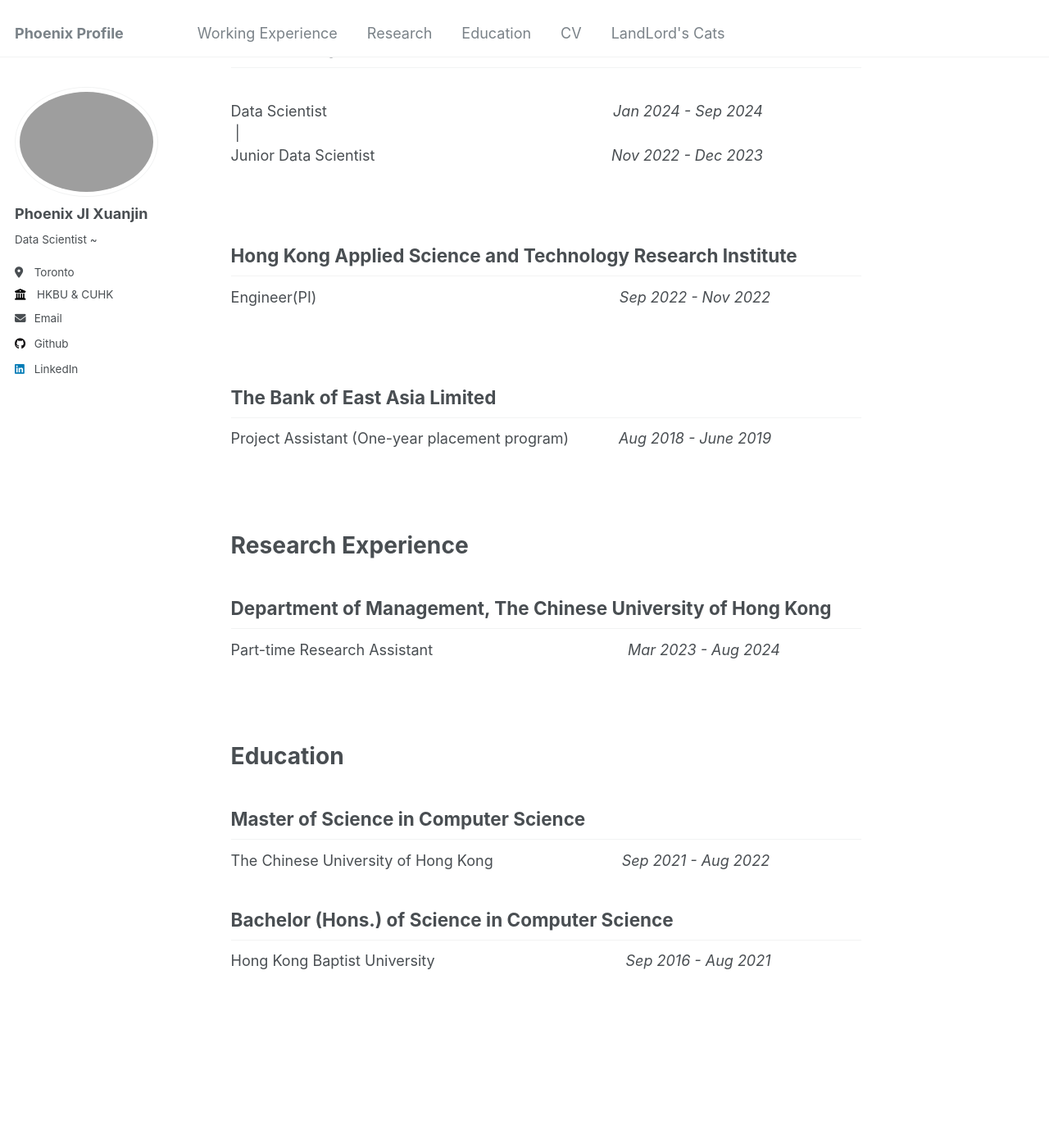
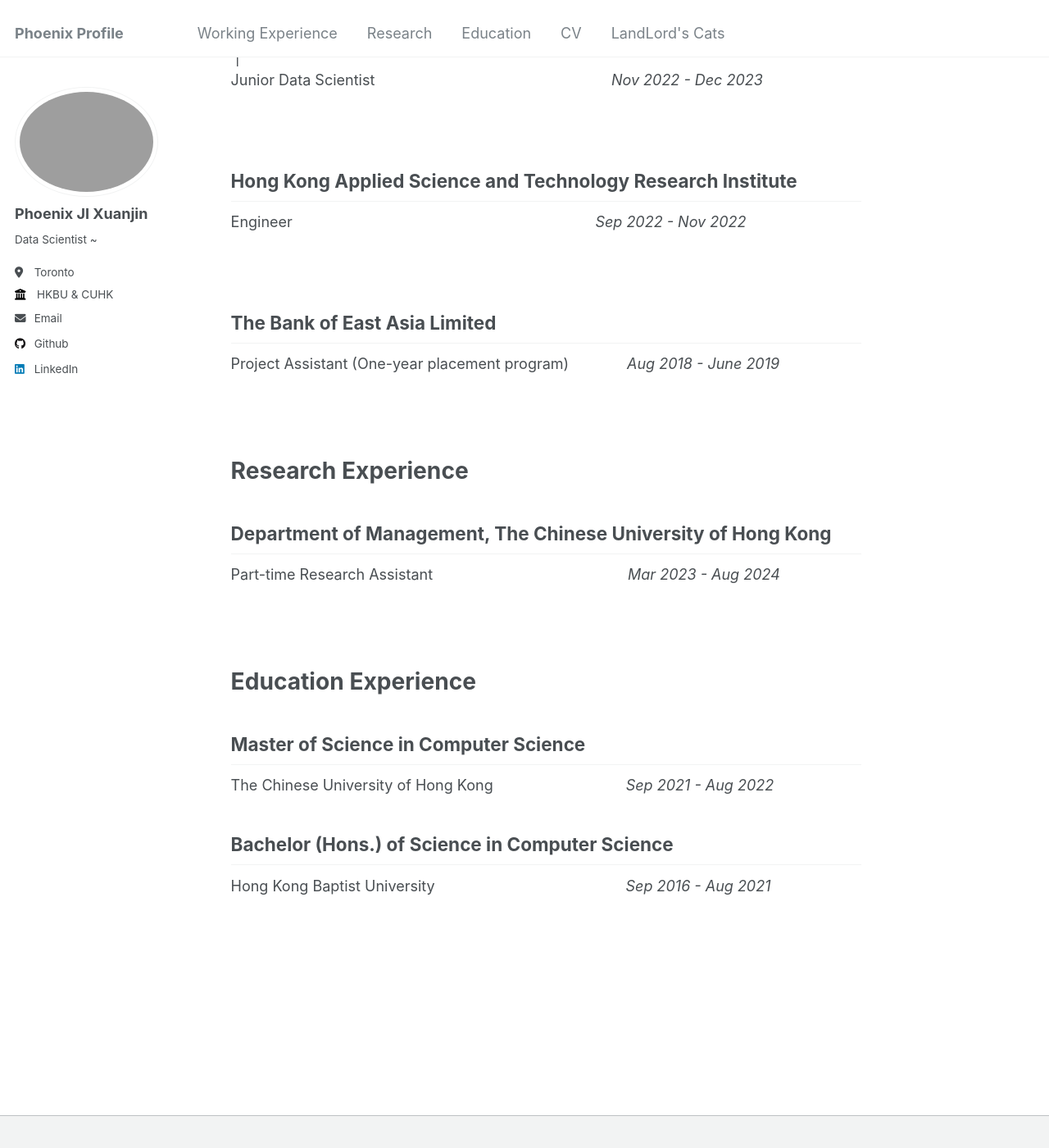
Before and after one commit to Phoenix-JI/phoenix-ji.github.io, a Jekyll site: the page built from _pages/about.md, in a window 1280 px wide and 1400 px high, scrolled down 510 px. Shown: the whole window at 82% size. Built offline with Jekyll 4.4.1, drawn with Linux system fonts in a browser that asks for light colours.

Commit message:
Update experience_10

```diff
--- a/_pages/about.md
+++ b/_pages/about.md
@@ -10,11 +10,8 @@ redirect_from:
 Greetings! Welcome to my personal webpage. I'm Phoenix JI, a data scientist with a love for creating impactful data solutions. With almost three years in the industry and over one year of academic research experience. I've worked on projects ranging from banking applications to the ESG data products. In my free time, I enjoy hiking and music (Landlord's Cats).
 
 I am based on Toronto now and looking for the data/tech/analyst/product/ESG opportunity in Canada. Feel free to reach out me if you'd like to connect !!!
-
 <br>
-
 # Professional Experience
-<br>
 ## LRQA Group Limited
 <br>
 Data Scientist&nbsp;&nbsp;&nbsp;&nbsp;&nbsp;&nbsp;&nbsp;&nbsp;&nbsp;&nbsp;&nbsp;&nbsp;&nbsp;&nbsp;&nbsp;&nbsp;&nbsp;&nbsp;&nbsp;&nbsp;&nbsp;&nbsp;&nbsp;&nbsp;&nbsp;&nbsp;&nbsp;&nbsp;&nbsp;&nbsp;&nbsp;&nbsp;&nbsp;&nbsp;&nbsp;&nbsp;&nbsp;&nbsp;&nbsp;&nbsp;&nbsp;&nbsp;&nbsp;&nbsp;&nbsp;&nbsp;&nbsp;&nbsp;&nbsp;&nbsp;&nbsp;&nbsp;&nbsp;&nbsp;&nbsp;&nbsp;&nbsp;&nbsp;&nbsp;&nbsp;&nbsp;&nbsp;&nbsp;&nbsp;&nbsp;&nbsp;&nbsp;&nbsp;
@@ -26,10 +23,8 @@ Junior Data Scientist&nbsp;&nbsp;&nbsp;&nbsp;&nbsp;&nbsp;&nbsp;&nbsp;&nbsp;&nbsp
 *Nov 2022 - Dec 2023*
 
 <br>
-
 ## Hong Kong Applied Science and Technology Research Institute
-
-Engineer(PI)
+Engineer
 &nbsp;&nbsp;&nbsp;&nbsp;&nbsp;&nbsp;&nbsp;&nbsp;&nbsp;&nbsp;&nbsp;&nbsp;&nbsp;&nbsp;&nbsp;&nbsp;&nbsp;&nbsp;&nbsp;&nbsp;&nbsp;&nbsp;&nbsp;&nbsp;&nbsp;&nbsp;&nbsp;&nbsp;&nbsp;&nbsp;&nbsp;&nbsp;&nbsp;&nbsp;&nbsp;&nbsp;&nbsp;&nbsp;&nbsp;&nbsp;&nbsp;&nbsp;&nbsp;&nbsp;&nbsp;&nbsp;&nbsp;&nbsp;&nbsp;&nbsp;&nbsp;&nbsp;&nbsp;&nbsp;&nbsp;&nbsp;&nbsp;&nbsp;&nbsp;&nbsp;&nbsp;&nbsp;&nbsp;&nbsp;&nbsp;&nbsp;&nbsp;&nbsp;&nbsp;&nbsp;&nbsp;
 *Sep 2022 - Nov 2022*
 
@@ -37,7 +32,7 @@ Engineer(PI)
 
 ## The Bank of East Asia Limited
 
-Project Assistant (One-year placement program) &nbsp;&nbsp;&nbsp;&nbsp;&nbsp;&nbsp;&nbsp;&nbsp;&nbsp;&nbsp;
+Project Assistant (One-year placement program) &nbsp;&nbsp;&nbsp;&nbsp;&nbsp;&nbsp;&nbsp;&nbsp;&nbsp;&nbsp;&nbsp;&nbsp;
 *Aug 2018 - June 2019*
 
 <br>
@@ -54,17 +49,17 @@ Part-time Research Assistant
 <br>
 <br>
 
-# Education
+# Education Experience
 
 ## Master of Science in Computer Science
 The Chinese University of Hong Kong
 &nbsp;&nbsp;&nbsp;&nbsp;&nbsp;&nbsp;&nbsp;&nbsp;&nbsp;&nbsp;&nbsp;&nbsp;&nbsp;&nbsp;&nbsp;&nbsp;&nbsp;&nbsp;&nbsp;&nbsp;
-&nbsp;&nbsp;&nbsp;&nbsp;&nbsp;&nbsp;&nbsp;&nbsp;
+&nbsp;&nbsp;&nbsp;&nbsp;&nbsp;&nbsp;&nbsp;&nbsp;&nbsp;
 *Sep 2021 - Aug 2022*
 
 ## Bachelor (Hons.) of Science in Computer Science
 Hong Kong Baptist University
 &nbsp;&nbsp;&nbsp;&nbsp;&nbsp;&nbsp;&nbsp;&nbsp;&nbsp;&nbsp;&nbsp;&nbsp;&nbsp;&nbsp;&nbsp;&nbsp;&nbsp;&nbsp;&nbsp;&nbsp;
-&nbsp;&nbsp;&nbsp;&nbsp;&nbsp;&nbsp;&nbsp;&nbsp;&nbsp;&nbsp;&nbsp;&nbsp;&nbsp;&nbsp;&nbsp;&nbsp;&nbsp;&nbsp;&nbsp;&nbsp;&nbsp;
-&nbsp;
+&nbsp;&nbsp;&nbsp;&nbsp;&nbsp;&nbsp;&nbsp;&nbsp;&nbsp;&nbsp;&nbsp;&nbsp;&nbsp;&nbsp;&nbsp;&nbsp;&nbsp;&nbsp;&nbsp;&nbsp;
+&nbsp;&nbsp;
 *Sep 2016 - Aug 2021*
```
